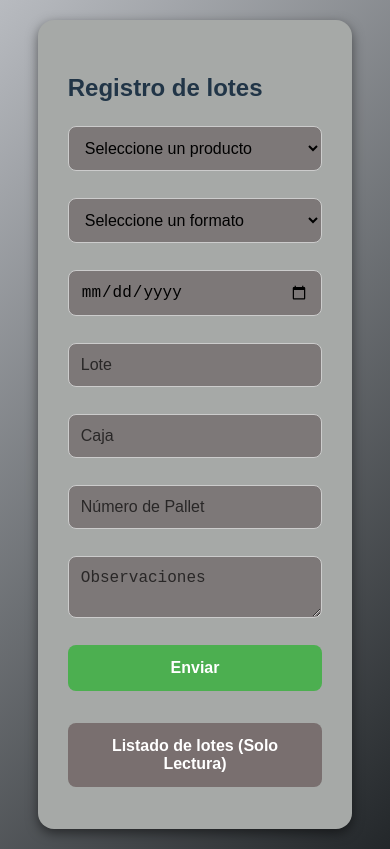
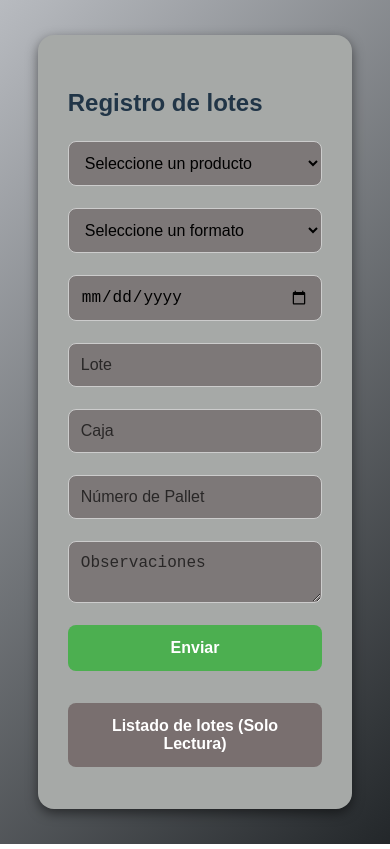
Before and after one commit to leoptr22/contra-muestras, a React (Vite) app: page / in a window 390 px wide. Built offline with nearby package versions, Linux system fonts and the light colour scheme.

Commit message:
anexo hoja de calculo

```diff
--- a/src/Contramuestras.css
+++ b/src/Contramuestras.css
@@ -148,7 +148,8 @@ button:active {
     .form-grid h2 {
         font-size: 24px; /* Ajuste del tamaño del título */
         text-align: center; /* Centra el título */
-        margin-bottom: 20px; /* Separación inferior */
+        margin-bottom: 7%; /* Separación inferior */
+        margin-top: 7%;
     }
 
     /* Campos de entrada (input, textarea y select) */
@@ -156,7 +157,7 @@ button:active {
         padding: 12px; /* Padding adecuado para campos */
         font-size: 16px; /* Tamaño de la fuente ligeramente mayor */
         width: 100%; /* Asegura que los campos ocupen todo el ancho disponible */
-        margin-bottom: 12px; /* Espaciado entre campos */
+        margin-bottom: 7px; /* Espaciado entre campos */
         box-sizing: border-box; /* Asegura que el padding no afecte al tamaño total */
     }
 
```
